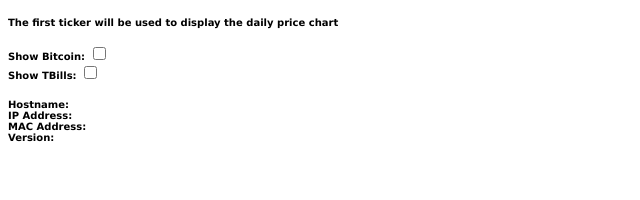
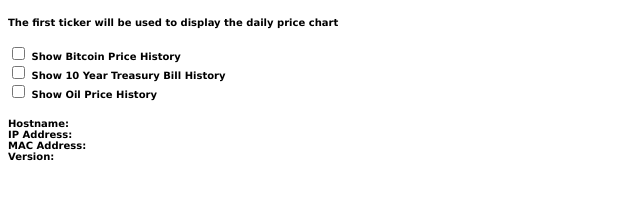
Before and after one commit to brownjd/ESPStockTicker, a website: page data/index.html in a window 1280 px wide. Shown: the whole page, without its empty margins (0-640 px from the left). Drawn offline with Linux system fonts and the light colour scheme; no server answers.

Commit message:
Updated Arduino JSON and ESP8266Wifi libs to current. Display Oil price.

```diff
--- a/data/index.html
+++ b/data/index.html
@@ -19,6 +19,7 @@
             console.log(root);
             document.getElementById("bitcoin").checked = root.bitcoin;
             document.getElementById("tbills").checked = root.tbills;
+            document.getElementById("oil").checked = root.oil;
             document.getElementById("ip").innerHTML = root.ip;
             document.getElementById("version").innerHTML = root.version;
             document.getElementById("macaddress").innerHTML = root.macaddress;
@@ -51,8 +52,9 @@
       <!-- script to dynamically create a list of these -->
       <!-- <input type="text" name="ticker" value=""><br/>-->
       <h5>
-        Show Bitcoin: <input id="bitcoin" name="bitcoin" type="checkbox" value="true"><br>
-        Show TBills: <input id="tbills" name="tbills" type="checkbox" value="true">
+        <input id="bitcoin" name="bitcoin" type="checkbox" value="true"> Show Bitcoin Price History <br>
+        <input id="tbills" name="tbills" type="checkbox" value="true"> Show 10 Year Treasury Bill History<br>
+        <input id="oil" name="oil" type="checkbox" value="true"> Show Oil Price History
       </h5>
     </form>
     <h5>
```
Also changed, not shown: package.json (+7 -2 lines), README.md, 7 other files.
